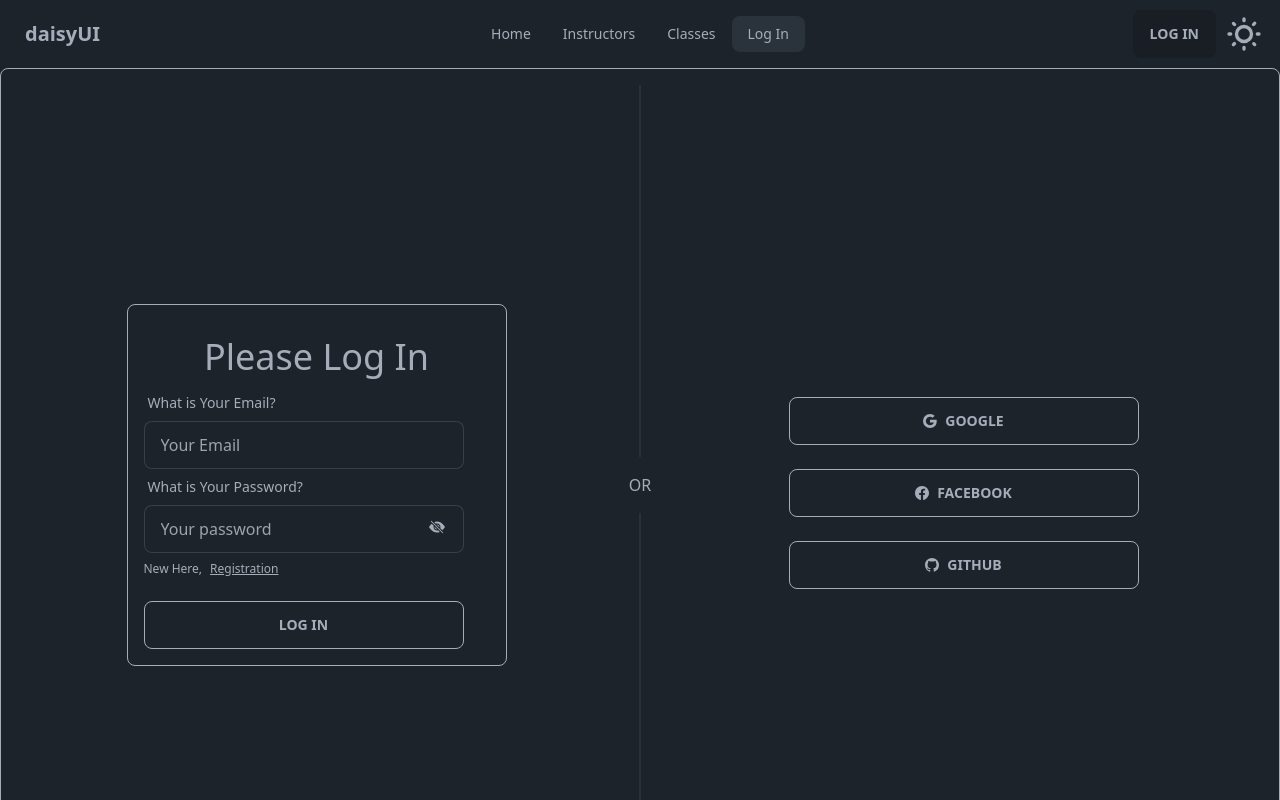
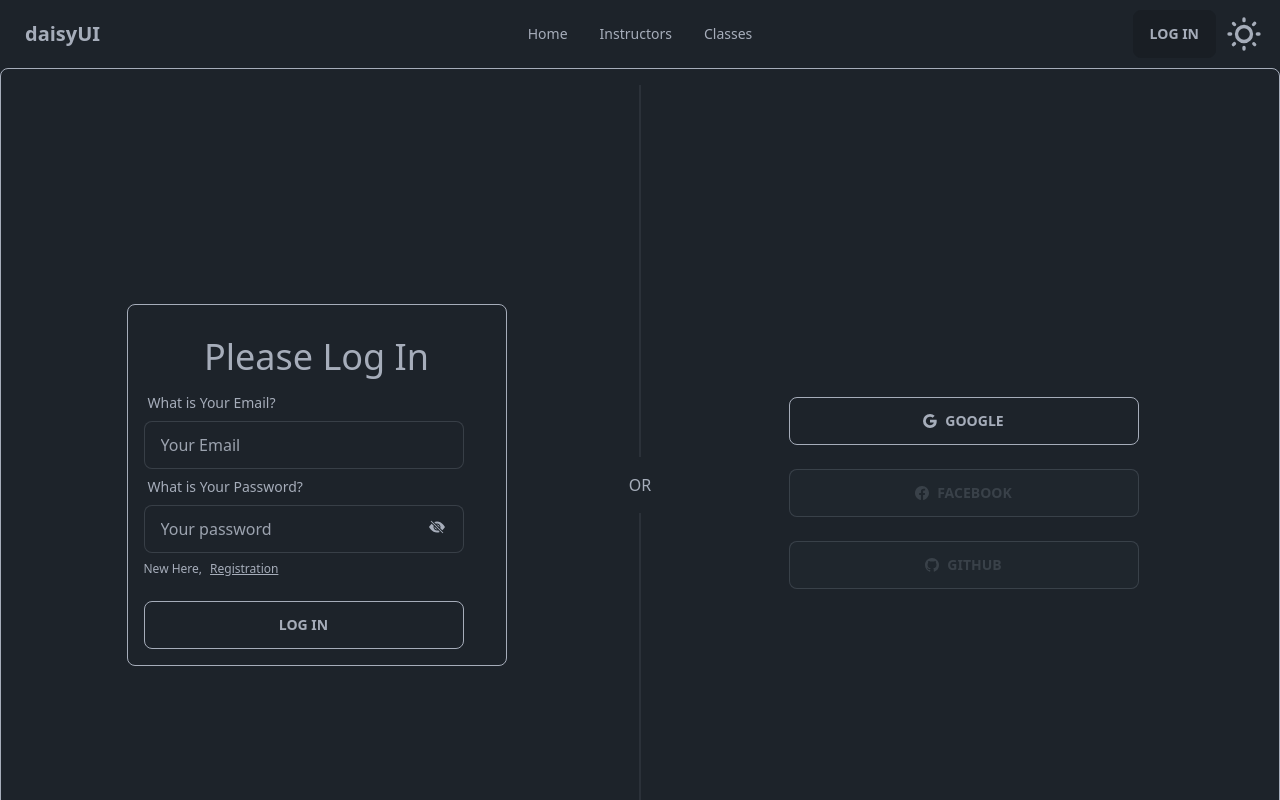
Before and after one commit to Toufiquer/grand-chef-12-client, a React (Vite) app: page /logIn in a window 1280 px wide. Shown: the top 800 px of the page. Built offline with nearby package versions, Linux system fonts and the light colour scheme; no server answers.

Commit message:
fetch dynamic email role

```diff
--- a/src/components/Nav/Nav.jsx
+++ b/src/components/Nav/Nav.jsx
@@ -42,7 +42,7 @@ const Nav = () => {
         </div>
         <div className="navbar-center hidden lg:flex">
           <ul className="menu menu-horizontal px-1">
-            <NavLinks />
+            <NavLinks user={user} />
           </ul>
         </div>
         <div className="navbar-end">
--- a/src/components/Nav/NavLinks.jsx
+++ b/src/components/Nav/NavLinks.jsx
@@ -1,13 +1,16 @@
+/* eslint-disable react/prop-types */
 import { useEffect, useState } from "react";
 import { NavLink } from "react-router-dom";
 
-const NavLinks = () => {
+const NavLinks = ({ user }) => {
   const [userRole, setUserRole] = useState({});
   useEffect(() => {
-    fetch("http://localhost:5000/users/toufiquerabc@gmail.com")
-      .then((res) => res.json())
-      .then((data) => setUserRole(data.result));
-  }, []);
+    if (user?.email) {
+      fetch(`http://localhost:5000/users/${user.email}`)
+        .then((res) => res.json())
+        .then((data) => setUserRole(data.result));
+    }
+  }, [user]);
   return (
     <>
       <li>
@@ -18,9 +21,6 @@ const NavLinks = () => {
       </li>
       <li>
         <NavLink to="/classes">Classes</NavLink>
-      </li>
-      <li>
-        <NavLink to="/logIn">Log In</NavLink>
       </li>
       {userRole.role === "admin" && (
         <li>
--- a/src/components/SocialLogIn/SocialLogIn.jsx
+++ b/src/components/SocialLogIn/SocialLogIn.jsx
@@ -48,10 +48,10 @@ const SocialLogIn = () => {
       >
         <BsGoogle /> Google
       </button>
-      <button className="btn btn-outline mt-4 w-full min-w-[350px]">
+      <button disabled className="btn btn-outline mt-4 w-full min-w-[350px]">
         <BsFacebook /> FaceBook
       </button>
-      <button className="btn btn-outline mt-4 w-full min-w-[350px]">
+      <button disabled className="btn btn-outline mt-4 w-full min-w-[350px]">
         <BsGithub /> GitHub
       </button>
     </div>
```
